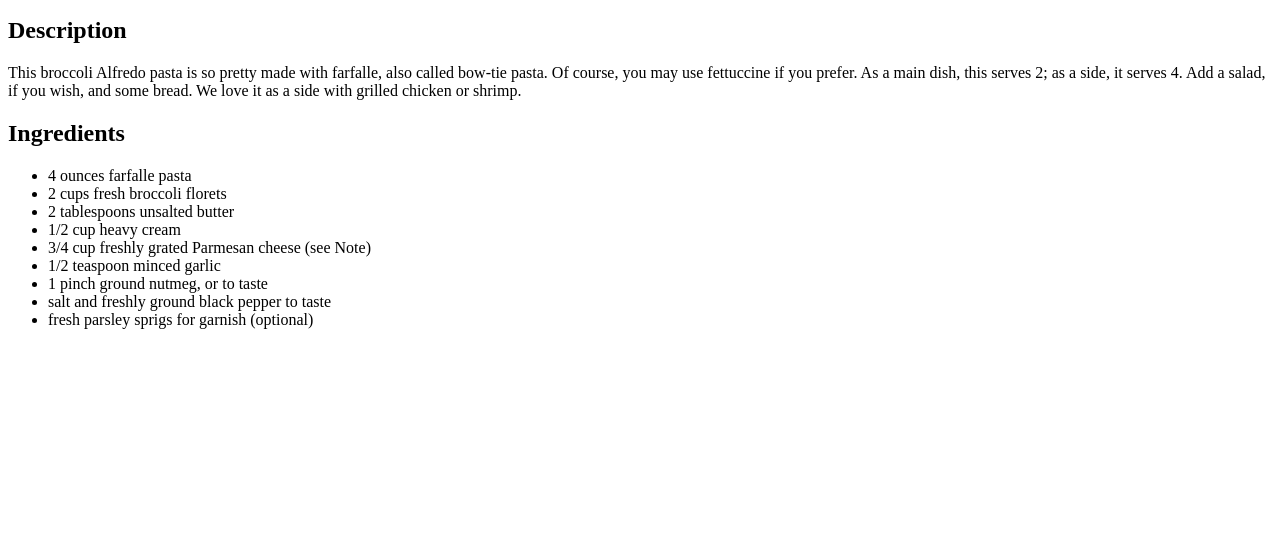
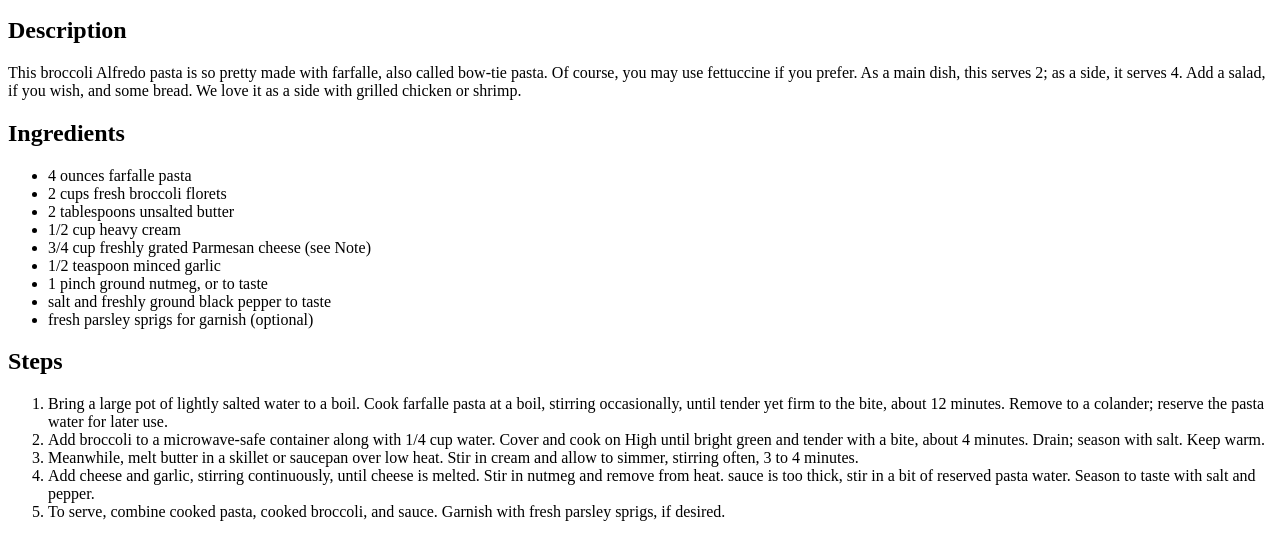
Before and after one commit to dreniko/recipes, a plain HTML site: page recipes/broccoli-alfredo-pasta.html in a window 1280 px wide. Shown: the part 101-660 px from the top of the page. Drawn offline with Linux system fonts and the light colour scheme.

Commit message:
Add steps to the recipe
The recipe now has an ordered list with the steps to follow the recipe

```diff
--- a/recipes/broccoli-alfredo-pasta.html
+++ b/recipes/broccoli-alfredo-pasta.html
@@ -22,5 +22,13 @@
         <li>salt and freshly ground black pepper to taste</li>
         <li>fresh parsley sprigs for garnish (optional)</li>
     </ul>
+    <h2>Steps</h2>
+    <ol>
+        <li>Bring a large pot of lightly salted water to a boil. Cook farfalle pasta at a boil, stirring occasionally, until tender yet firm to the bite, about 12 minutes. Remove to a colander; reserve the pasta water for later use.</li>
+        <li>Add broccoli to a microwave-safe container along with 1/4 cup water. Cover and cook on High until bright green and tender with a bite, about 4 minutes. Drain; season with salt. Keep warm.</li>
+        <li>Meanwhile, melt butter in a skillet or saucepan over low heat. Stir in cream and allow to simmer, stirring often, 3 to 4 minutes.</li>
+        <li>Add cheese and garlic, stirring continuously, until cheese is melted. Stir in nutmeg and remove from heat. sauce is too thick, stir in a bit of reserved pasta water. Season to taste with salt and pepper.</li>
+        <li>To serve, combine cooked pasta, cooked broccoli, and sauce. Garnish with fresh parsley sprigs, if desired.</li>
+    </ol>
 </body>
 </html>
```
